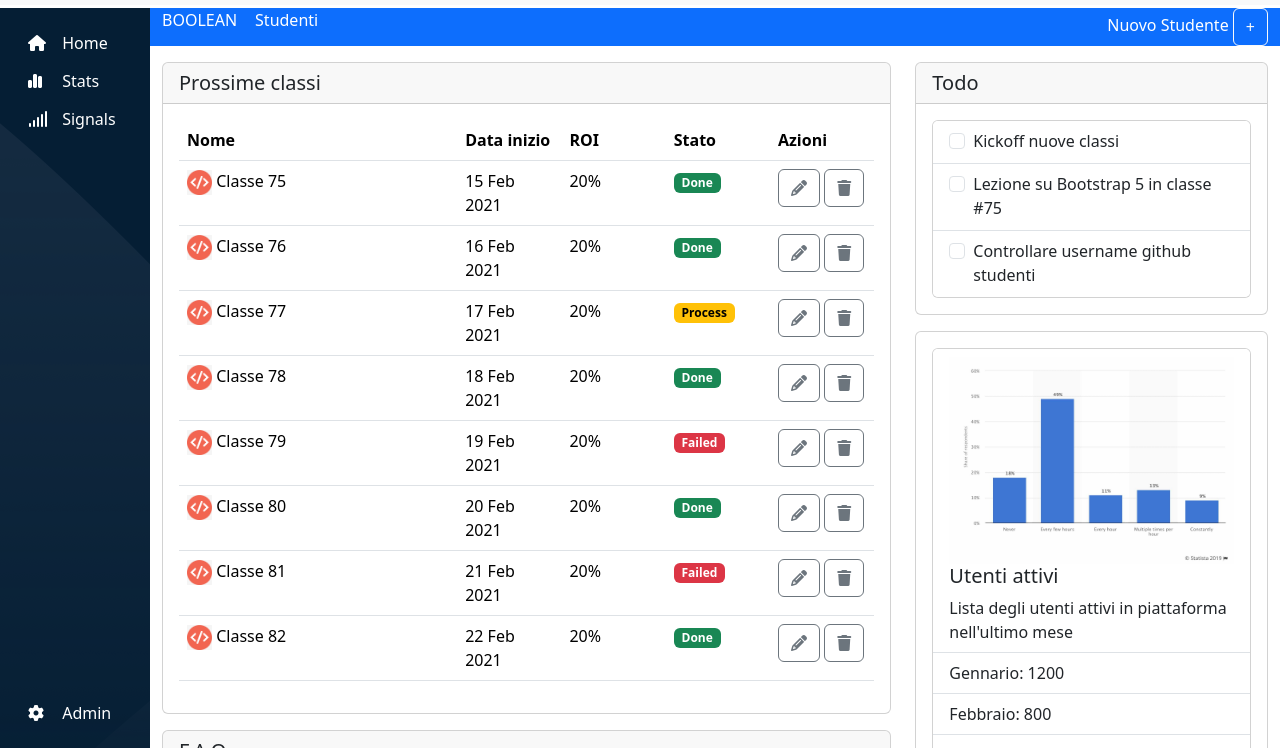
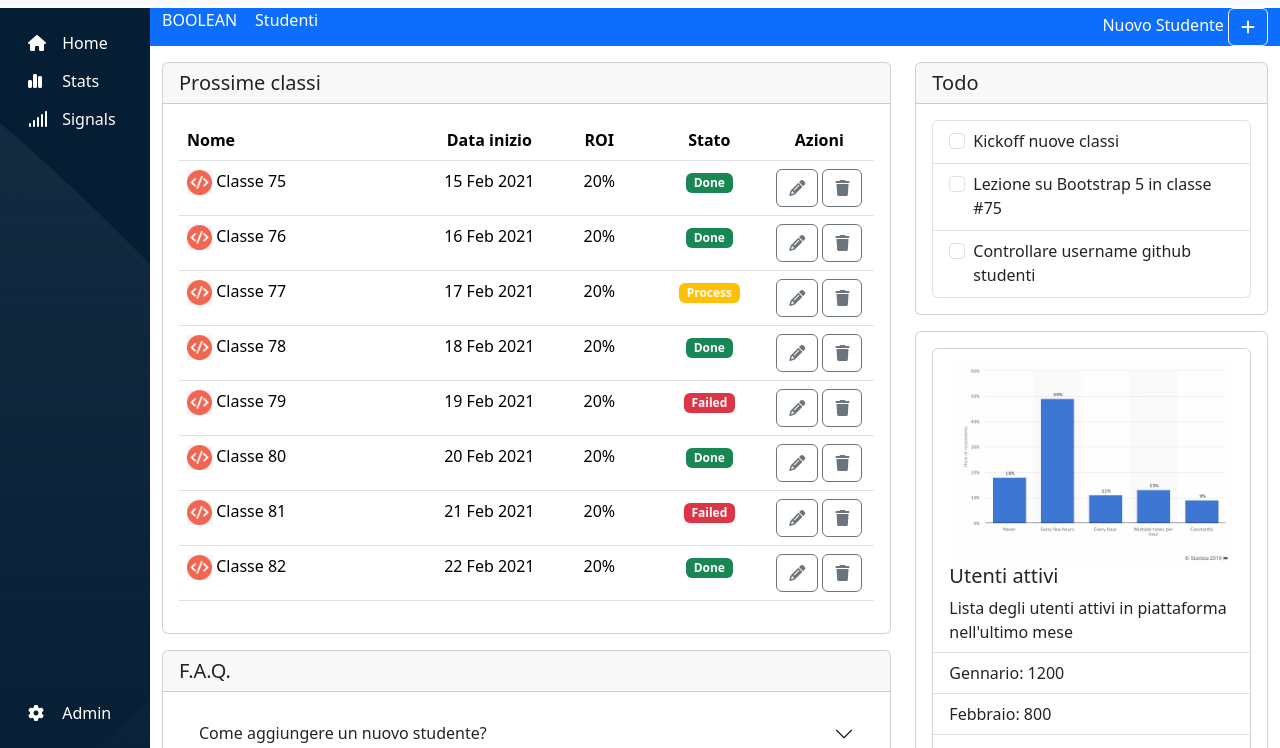
Before and after one commit to MrArcano/html-css-bootstrap-dashboard, a plain HTML site: page index.html in a window 1280 px wide. Shown: the part 52-800 px from the top of the page. Drawn offline with nearby package versions, Linux system fonts and the light colour scheme.

Commit message:
[edit]: table + checkbox group

```diff
--- a/css/style-media.css
+++ b/css/style-media.css
@@ -3,3 +3,17 @@
     --w-aside: 150px;
   }
 }
+
+@media (min-width: 720px){
+  table tr td:nth-child(2),
+  table tr th:nth-child(2){
+    display: table-cell;
+  }
+}
+
+@media (min-width: 590px){
+  table tr td:nth-child(3),
+  table tr th:nth-child(3){
+    display: table-cell;
+  }
+}
--- a/css/style.css
+++ b/css/style.css
@@ -30,8 +30,9 @@
   width: 40%;
 }
 
-.w-15{
+.w-small{
   width: 15%;
+  min-width: 110px;
 }
 /* ----------------------------------
     HEADER
@@ -111,7 +112,16 @@ aside i{
 }
 
 /* Prossime classi */
-
 .scroll-box td img{
   width: 25px;
 }
+
+/* table */
+
+/* di default - mobile first, la colonna 2 e 3 non si vedono */
+table tr td:nth-child(2),
+table tr th:nth-child(2),
+table tr td:nth-child(3),
+table tr th:nth-child(3){
+  display: none;
+}
--- a/index.html
+++ b/index.html
@@ -136,7 +136,9 @@
         <div class="container-fluid d-lg-flex flex-lg-row-reverse justify-content-between">
           <div>
             <span>Nuovo Studente</span>
-            <button type="button" class="btn btn-outline-light btn-custom-add">+</button>
+            <button type="button" class="btn btn-outline-light btn-custom-add">
+              <i class="fa-solid fa-plus"></i>
+            </button>
           </div>
           <div class="row row-cols-1 row-cols-lg-2">
             <div class="div">BOOLEAN</div>
@@ -154,25 +156,25 @@
                 Prossime classi
               </h5>
               <div class="card-body">
-                <table class="table table-hover">
+                <table class="table table-hover text-center">
                   <thead>
                     <tr>
-                      <th class="w-40" scope="col">Nome</th>
-                      <th class="w-15" scope="col">Data inizio</th>
-                      <th class="w-15" scope="col">ROI</th>
-                      <th class="w-15" scope="col">Stato</th>
-                      <th class="w-15" scope="col">Azioni</th>
+                      <th class="w-40 text-start" scope="col">Nome</th>
+                      <th class="w-small" scope="col">Data inizio</th>
+                      <th class="w-small" scope="col">ROI</th>
+                      <th class="w-small" scope="col">Stato</th>
+                      <th class="w-small" scope="col">Azioni</th>
                     </tr>
                   </thead>
 
                   <tbody>
 
                     <tr>
-                      <td>
+                      <td class="text-start">
                         <img src="img/class-avatar.jpg" alt="class-avatar">
                         <span>Classe 75</span>
                       </td>
-                      <td>15 Feb 2021</td>
+                      <td class="text-center">15 Feb 2021</td>
                       <td>20%</td>
                       <td><span class="badge text-bg-success">Done</span></td>
                       <td>
@@ -185,7 +187,7 @@
                       </td>
                     </tr>
                     <tr>
-                      <td>
+                      <td class="text-start">
                         <img src="img/class-avatar.jpg" alt="class-avatar">
                         <span>Classe 76</span>
                       </td>
@@ -202,13 +204,13 @@
                       </td>
                     </tr>
                     <tr>
-                      <td>
+                      <td class="text-start">
                         <img src="img/class-avatar.jpg" alt="class-avatar">
                         <span>Classe 77</span>
                       </td>
                       <td>17 Feb 2021</td>
                       <td>20%</td>
-                      <td><span class="badge text-bg-warning">Process</span></td>
+                      <td><span class="badge text-bg-warning text-white">Process</span></td>
                       <td>
                         <button type="button" class="btn btn-outline-secondary">
                           <i class="fa-solid fa-pencil"></i>
@@ -219,7 +221,7 @@
                       </td>
                     </tr>
                     <tr>
-                      <td>
+                      <td class="text-start">
                         <img src="img/class-avatar.jpg" alt="class-avatar">
                         <span>Classe 78</span>
                       </td>
@@ -236,7 +238,7 @@
                       </td>
                     </tr>
                     <tr>
-                      <td>
+                      <td class="text-start">
                         <img src="img/class-avatar.jpg" alt="class-avatar">
                         <span>Classe 79</span>
                       </td>
@@ -253,7 +255,7 @@
                       </td>
                     </tr>
                     <tr>
-                      <td>
+                      <td class="text-start">
                         <img src="img/class-avatar.jpg" alt="class-avatar">
                         <span>Classe 80</span>
                       </td>
@@ -270,7 +272,7 @@
                       </td>
                     </tr>
                     <tr>
-                      <td>
+                      <td class="text-start">
                         <img src="img/class-avatar.jpg" alt="class-avatar">
                         <span>Classe 81</span>
                       </td>
@@ -287,7 +289,7 @@
                       </td>
                     </tr>
                     <tr>
-                      <td>
+                      <td class="text-start">
                         <img src="img/class-avatar.jpg" alt="class-avatar">
                         <span>Classe 82</span>
                       </td>
@@ -356,12 +358,13 @@
           <div class="col-12 col-lg-4">
 
             <div class="card my-3">
+
               <h5 class="card-header ">
                 Todo
               </h5>
+
               <div class="card-body">
-                <div class="card">
-                  <ul class="list-group list-group-flush">
+                <ul class="list-group list-group">
                   <li class="list-group-item">
                     <div class="form-check">
                       <input class="form-check-input" type="checkbox" value="" id="flexCheckDefault">
@@ -389,8 +392,6 @@
                 </ul>
               </div>
 
-
-              </div>
             </div>
 
             <div class="card">
```
Lines whose indentation alone changed are shown as unchanged.
